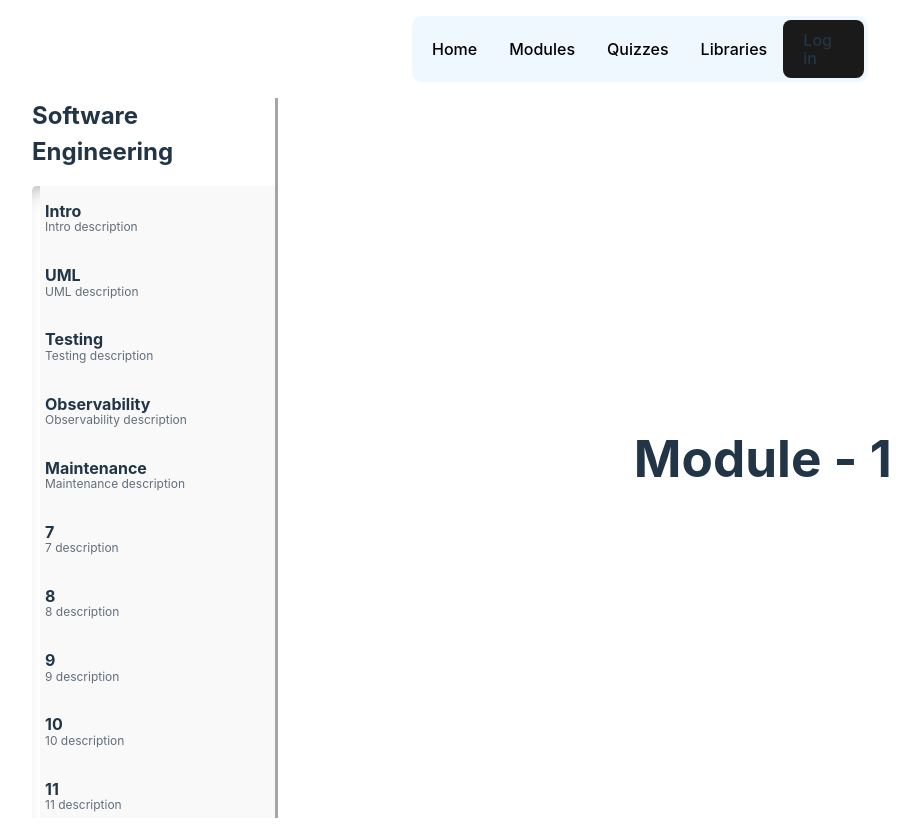
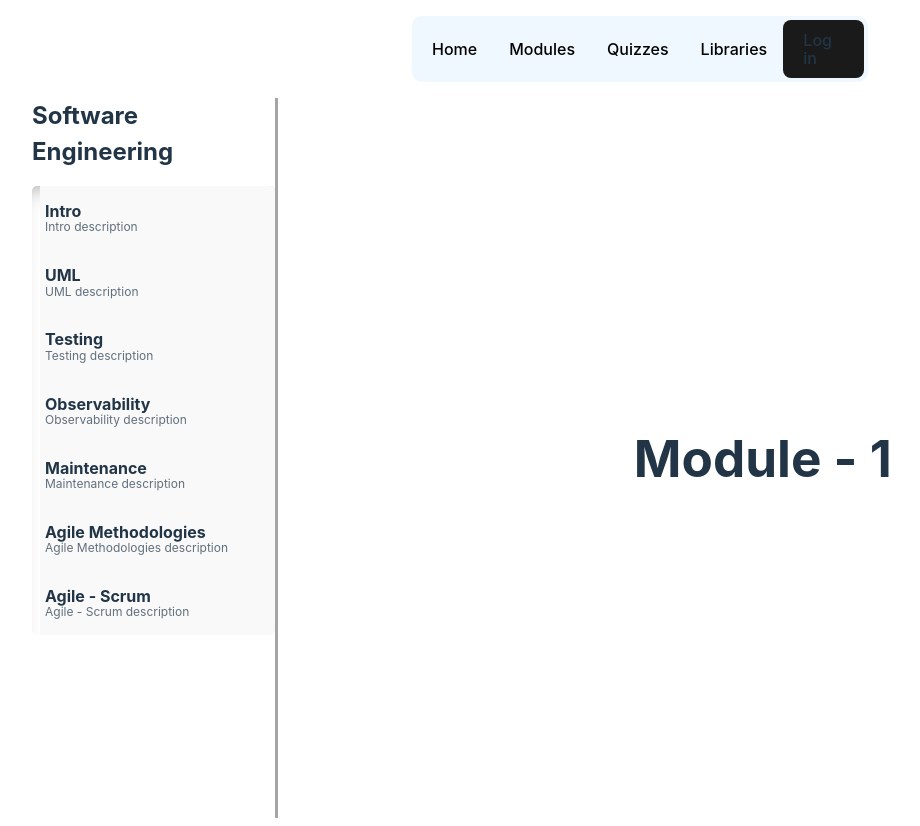
Before and after one commit to SWE-2024/COSC-4P02, a SvelteKit app in the folder bites-app/: page /modules in a window 1280 px wide. Shown: the whole page, without its empty margins (0-920 px from the left). Built offline with nearby package versions, Linux system fonts and the light colour scheme.

Commit message:
minor fixes in course curriculum

```diff
--- a/bites-app/src/routes/modules/Sidebar.svelte
+++ b/bites-app/src/routes/modules/Sidebar.svelte
@@ -11,7 +11,7 @@
         dispatch('index', selectedIndex);
     }
 
-    let modules = ["Intro","UML","Testing","Observability","Maintenance",7,8,9,10,11,12,13,14];
+    let modules = ["Intro","UML","Testing","Observability","Maintenance","Agile Methodologies","Agile - Scrum"];
 </script>
 
 
```
